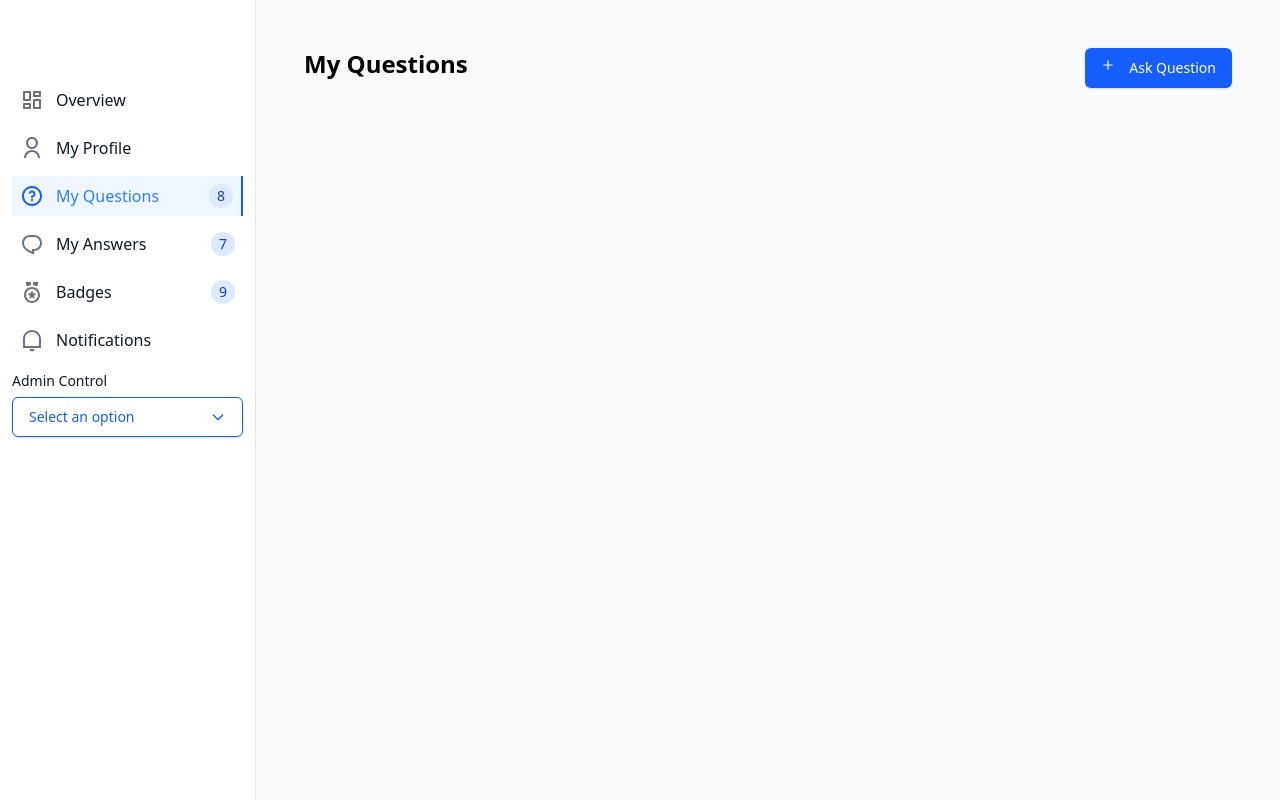
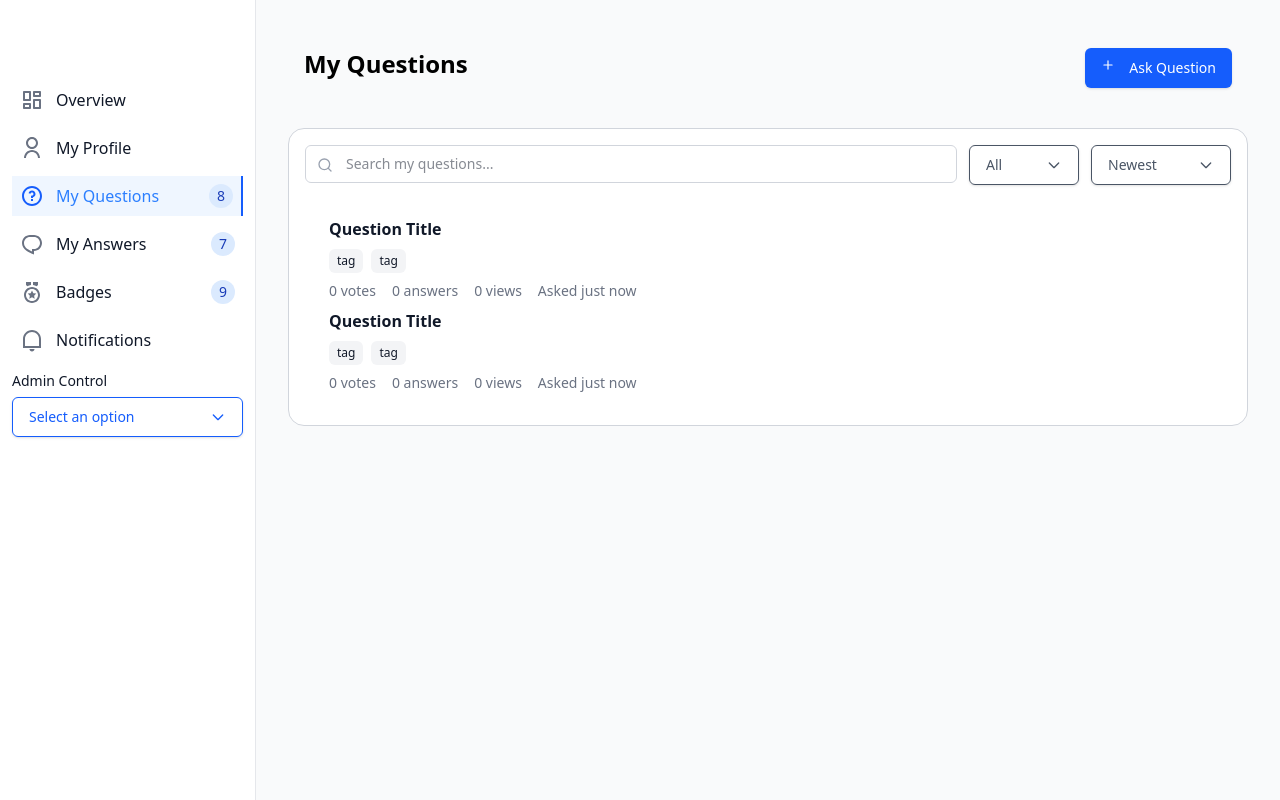
Before and after one commit to Zack-Pro-Ver/Knowledge-Sharing-Portal, a React (Vite) app: page /my-questions in a window 1280 px wide. Built offline with nearby package versions, Linux system fonts and the light colour scheme.

Commit message:
The my question page content search bar and dropdown added

```diff
--- /dev/null
+++ b/src/pages/MyQuestions/QuestionSection.tsx
@@ -0,0 +1,111 @@
+import React, { useState } from "react";
+import { FiSearch } from "react-icons/fi";
+import { Card, CardContent } from "../../elements/Card";
+import Dropdown from "../../elements/Dropdown";
+import type { DropdownOption } from "../../elements/Dropdown/Dropdown.types";
+
+const statusOptions: DropdownOption[] = [
+  { label: "All", value: "all" },
+  { label: "Answered", value: "answered" },
+  { label: "Open", value: "open" },
+  { label: "Closed", value: "closed" },
+];
+
+const sortOptions: DropdownOption[] = [
+  { label: "Newest", value: "newest" },
+  { label: "Oldest", value: "oldest" },
+  { label: "Recent Activity", value: "recent-activity" },
+  { label: "Most Votes", value: "most-votes" },
+];
+
+const QuestionsSearchCard: React.FC = () => {
+  const [search, setSearch] = useState("");
+  const [status, setStatus] = useState<string | number | null>("all");
+  const [sort, setSort] = useState<string | number | null>("newest");
+
+  return (
+    <Card variant="outlined" size="large" className="p-4">
+      <div className="flex gap-3 w-full mb-4">
+        <div className="relative flex-1">
+          <FiSearch className="absolute left-3 top-1/2 -translate-y-1/2 text-gray-400 pointer-events-none" />
+          <input
+            type="text"
+            placeholder="Search my questions..."
+            aria-label="Search questions"
+            className="w-full border border-gray-300 rounded-md pl-10 pr-4 py-2 text-sm focus:outline-none focus:ring-2 focus:ring-blue-500 focus:border-transparent"
+            value={search}
+            onChange={(e) => setSearch(e.target.value)}
+          />
+        </div>
+
+        <Dropdown
+          options={statusOptions}
+          value={status}
+          onChange={(val) => setStatus(val)}
+          placeholder="All Status"
+          variant="outlined"
+          size="medium"
+          color="secondary"
+          fullWidth={false}
+          className="min-w-[110px] "
+
+        />
+
+        <Dropdown
+          options={sortOptions}
+          value={sort}
+          onChange={(val) => setSort(val)}
+          placeholder="Sort By"
+          variant="outlined"
+          size="medium"
+          color="secondary"
+          fullWidth={false}
+          className="min-w-[140px]"
+        />
+      </div>
+
+      <div className="divide-y divide-gray-200">
+        <CardContent>
+          <div className="flex flex-col gap-2">
+            <h3 className="text-base font-semibold text-gray-900">
+              Question Title
+            </h3>
+            <div className="flex gap-2 flex-wrap">
+              <span className="px-2 py-1 text-xs bg-gray-100 rounded-md">
+                tag
+              </span>
+              <span className="px-2 py-1 text-xs bg-gray-100 rounded-md">
+                tag
+              </span>
+            </div>
+            <div className="flex text-sm text-gray-500 gap-4">
+              <span>0 votes</span>
+              <span>0 answers</span>
+              <span>0 views</span>
+              <span>Asked just now</span>
+            </div>
+            <h3 className="text-base font-semibold text-gray-900">
+              Question Title
+            </h3>
+            <div className="flex gap-2 flex-wrap">
+              <span className="px-2 py-1 text-xs bg-gray-100 rounded-md">
+                tag
+              </span>
+              <span className="px-2 py-1 text-xs bg-gray-100 rounded-md">
+                tag
+              </span>
+            </div>
+            <div className="flex text-sm text-gray-500 gap-4">
+              <span>0 votes</span>
+              <span>0 answers</span>
+              <span>0 views</span>
+              <span>Asked just now</span>
+            </div>
+          </div>
+        </CardContent>
+      </div>
+    </Card>
+  );
+};
+
+export default QuestionsSearchCard;
--- a/src/pages/MyQuestions/index.tsx
+++ b/src/pages/MyQuestions/index.tsx
@@ -1,6 +1,7 @@
 import React from "react";
 import { Header } from "../../components/Header";
 import { FiPlus } from "react-icons/fi";
+import QuestionsSection from "./QuestionSection";
 
 interface MyQuestionsProps {
   headerTitle?: string;
@@ -18,6 +19,10 @@ export const MyQuestions: React.FC<MyQuestionsProps> = ({
         buttonText={headerButtonText}
         icon={<FiPlus />}
       />
+
+      <div className="mt-6">
+        <QuestionsSection />
+      </div>
     </div>
   );
 };
```
